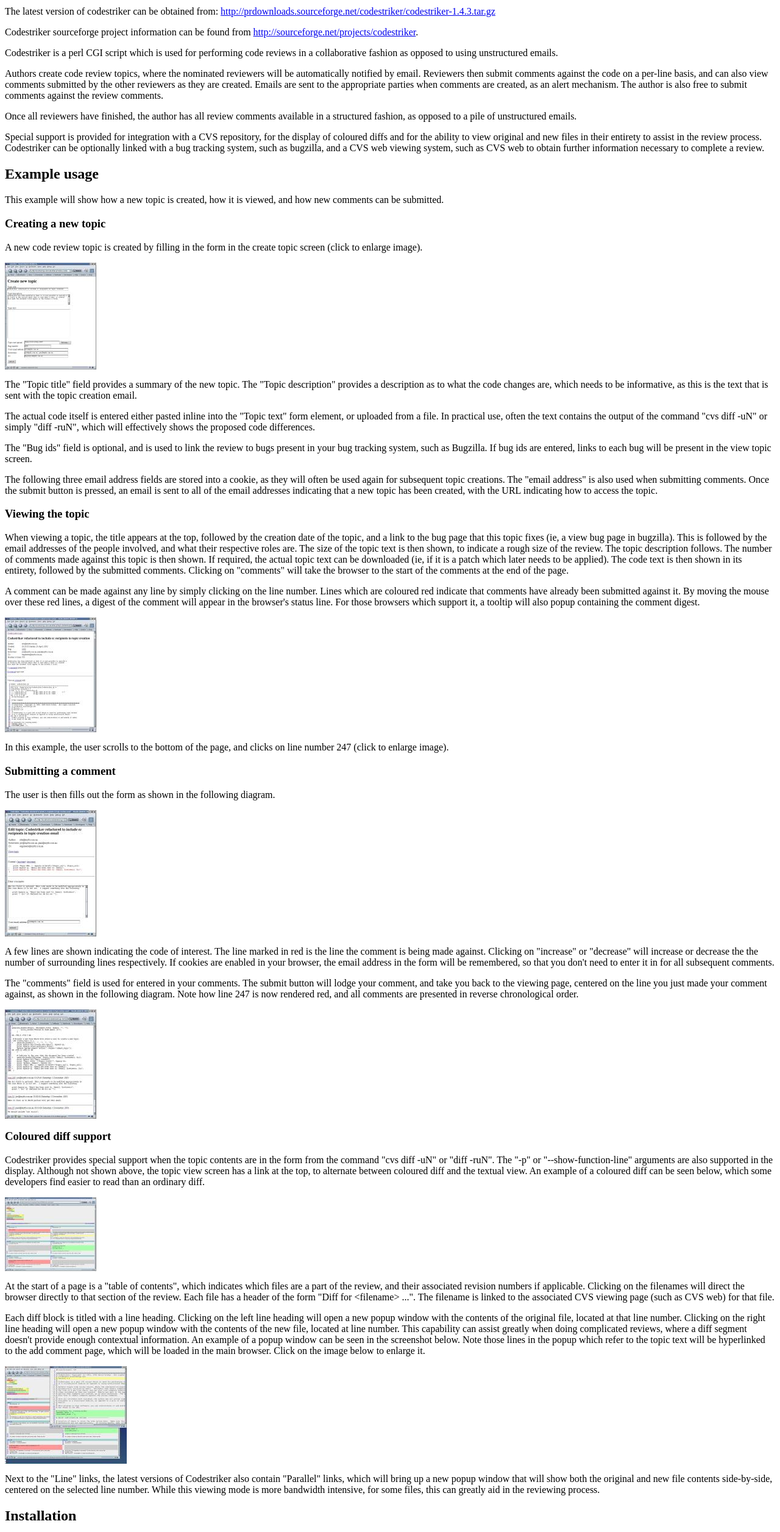
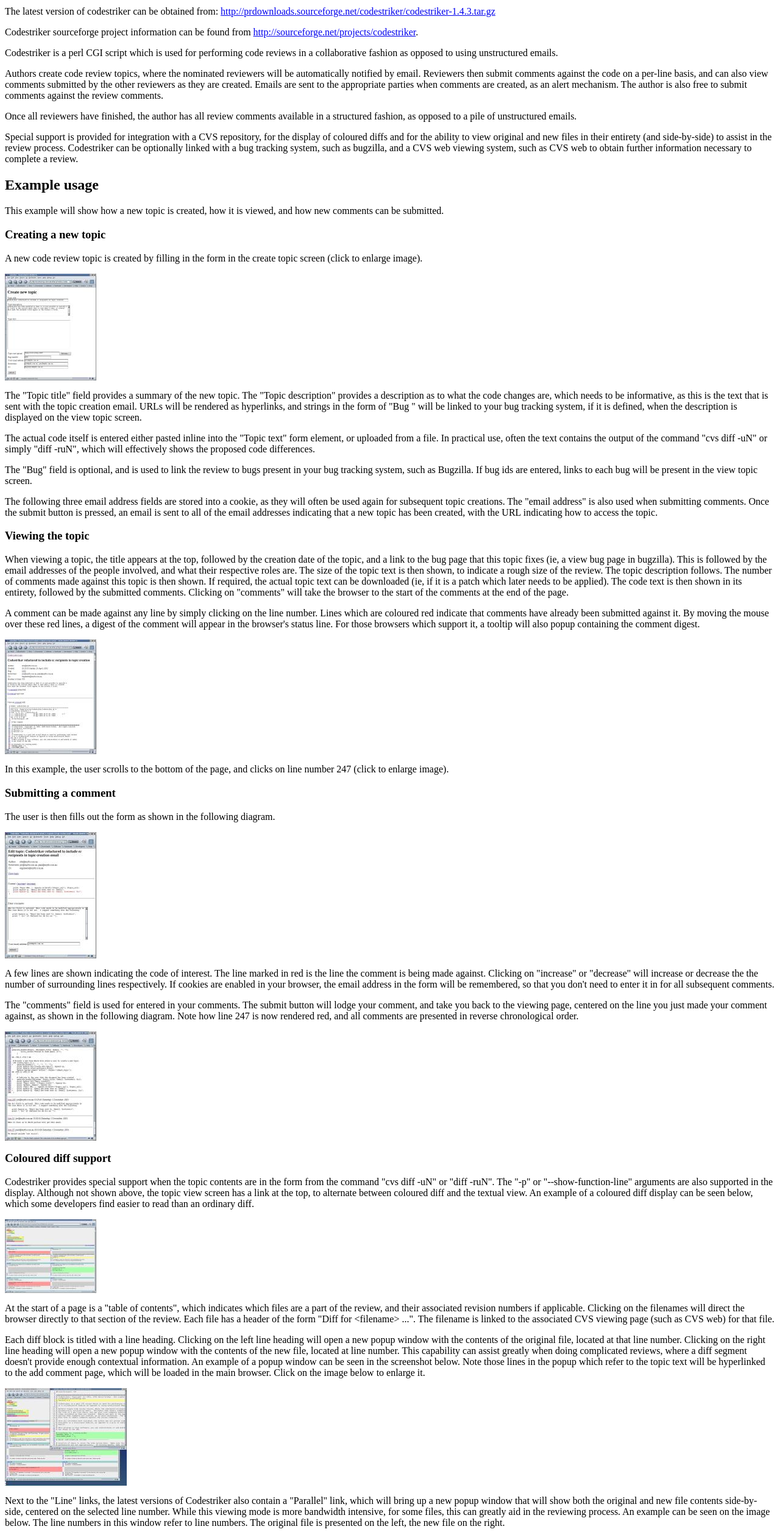
Before and after one commit to crorvick/codestriker, a plain HTML site: page index.html in a window 1280 px wide. Shown: the part 284-2797 px from the top of the page at 61% size. Drawn offline with Linux system fonts and the light colour scheme.

Commit message:
Updated the documentation, and added another screenshot, illustrating parallel mode.

```diff
--- a/index.html
+++ b/index.html
@@ -50,10 +50,11 @@
 	    Special support is provided for integration with a CVS
 	    repository, for the display of coloured diffs and for the
 	    ability to view original and new files in their entirety
-	    to assist in the review process.  Codestriker can be
-	    optionally linked with a bug tracking system, such as
-	    bugzilla, and a CVS web viewing system, such as CVS web to
-	    obtain further information necessary to complete a review.
+	    (and side-by-side) to assist in the review process.
+	    Codestriker can be optionally linked with a bug tracking
+	    system, such as bugzilla, and a CVS web viewing system,
+	    such as CVS web to obtain further information necessary to
+	    complete a review.
         </p>
 
 	<h2>Example usage</h2>
@@ -77,7 +78,11 @@
 	    the new topic.  The "Topic description"
 	    provides a description as to what the code changes are,
 	    which needs to be informative, as this is the text that
-	    is sent with the topic creation email.
+	    is sent with the topic creation email.  URLs will be
+	    rendered as hyperlinks, and strings in the form of "Bug
+	    <ID>" will be linked to your bug tracking system, if it is
+	    defined, when the description is displayed on the view
+	    topic screen.
 	</p>
 	<p>
 	    The actual code itself is entered either pasted inline
@@ -88,7 +93,7 @@
 	    the proposed code differences.
 	</p>
         <p>
-	    The "Bug ids" field is optional, and is used to link the
+	    The "Bug" field is optional, and is used to link the
 	    review to bugs present in your bug tracking system, such
 	    as Bugzilla.  If bug ids are entered, links to each bug
 	    will be present in the view topic screen.
@@ -181,8 +186,8 @@
 	   are also supported in the display.  Although not shown
 	   above, the topic view screen has a link at the top, to
 	   alternate between coloured diff and the textual view.  An
-	   example of a coloured diff can be seen below, which some
-	   developers find easier to read than an ordinary diff.
+	   example of a coloured diff display can be seen below, which
+	   some developers find easier to read than an ordinary diff.
 	</p>
 	<p>
 	   <a href="view3.jpg">
@@ -222,14 +227,21 @@
 
 	<p>
  	   Next to the "Line" links, the latest versions of
- 	   Codestriker also contain "Parallel" links, which will bring
- 	   up a new popup window that will show both the original and
- 	   new file contents side-by-side, centered on the selected
- 	   line number.  While this viewing mode is more bandwidth
- 	   intensive, for some files, this can greatly aid in the
- 	   reviewing process.
+ 	   Codestriker also contain a "Parallel" link, which will
+ 	   bring up a new popup window that will show both the
+ 	   original and new file contents side-by-side, centered on
+ 	   the selected line number.  While this viewing mode is more
+ 	   bandwidth intensive, for some files, this can greatly aid
+ 	   in the reviewing process.  An example can be seen on the
+ 	   image below.  The line numbers in this window refer to line
+ 	   numbers.  The original file is presented on the left, the
+ 	   new file on the right.
         </p>
-
+	<p>
+	    <a href="view4.jpg">
+	       <img src="view4_thumb.jpg" width="150" height="94"
+	            alt="View review 4"></a>
+	</p>
 	<h2>Installation</h2>
 	<p>
 	    The latest version of codestriker can be obtained from:
```
Also changed, not shown: view4.jpg (added), view4_thumb.jpg (added), 1 other file.
